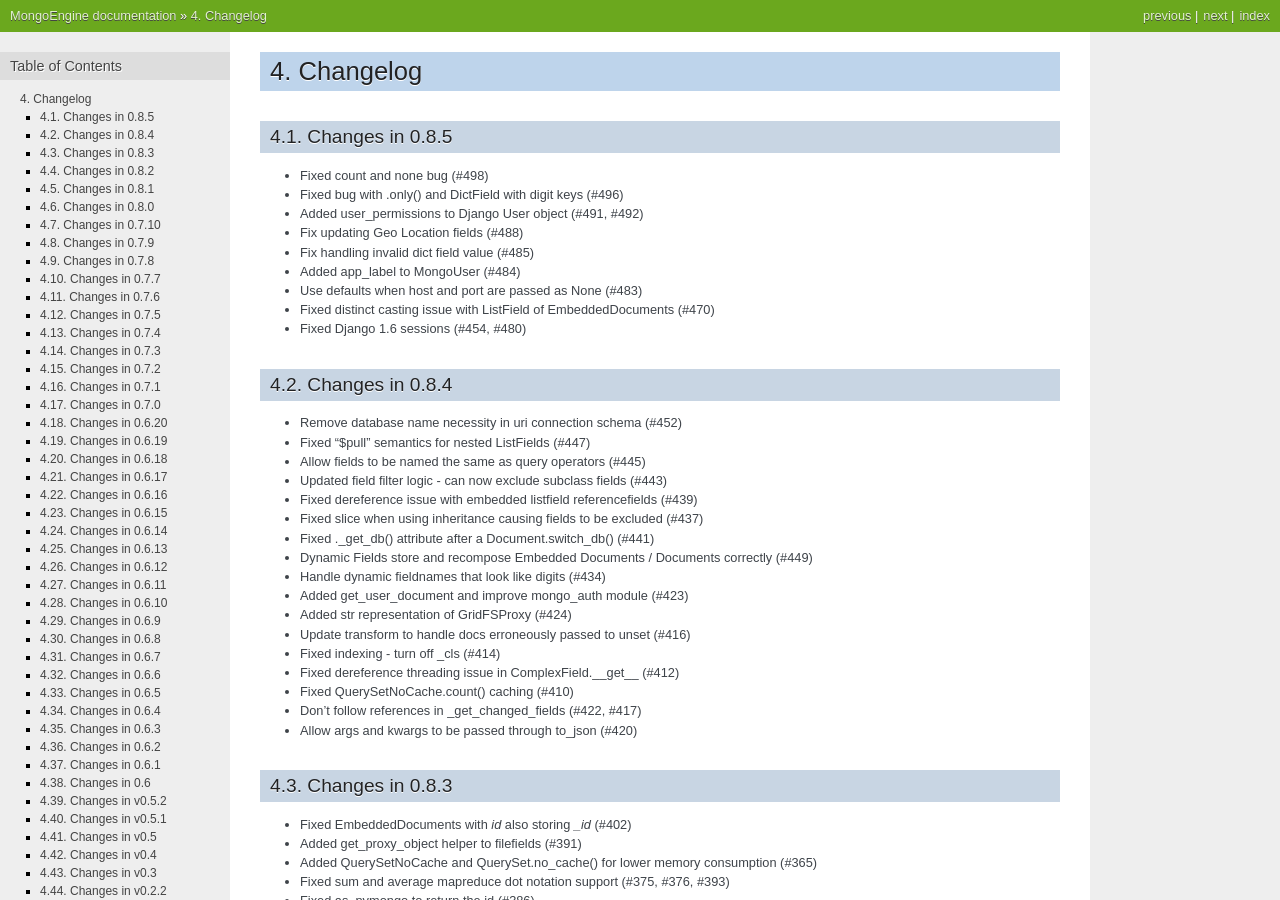
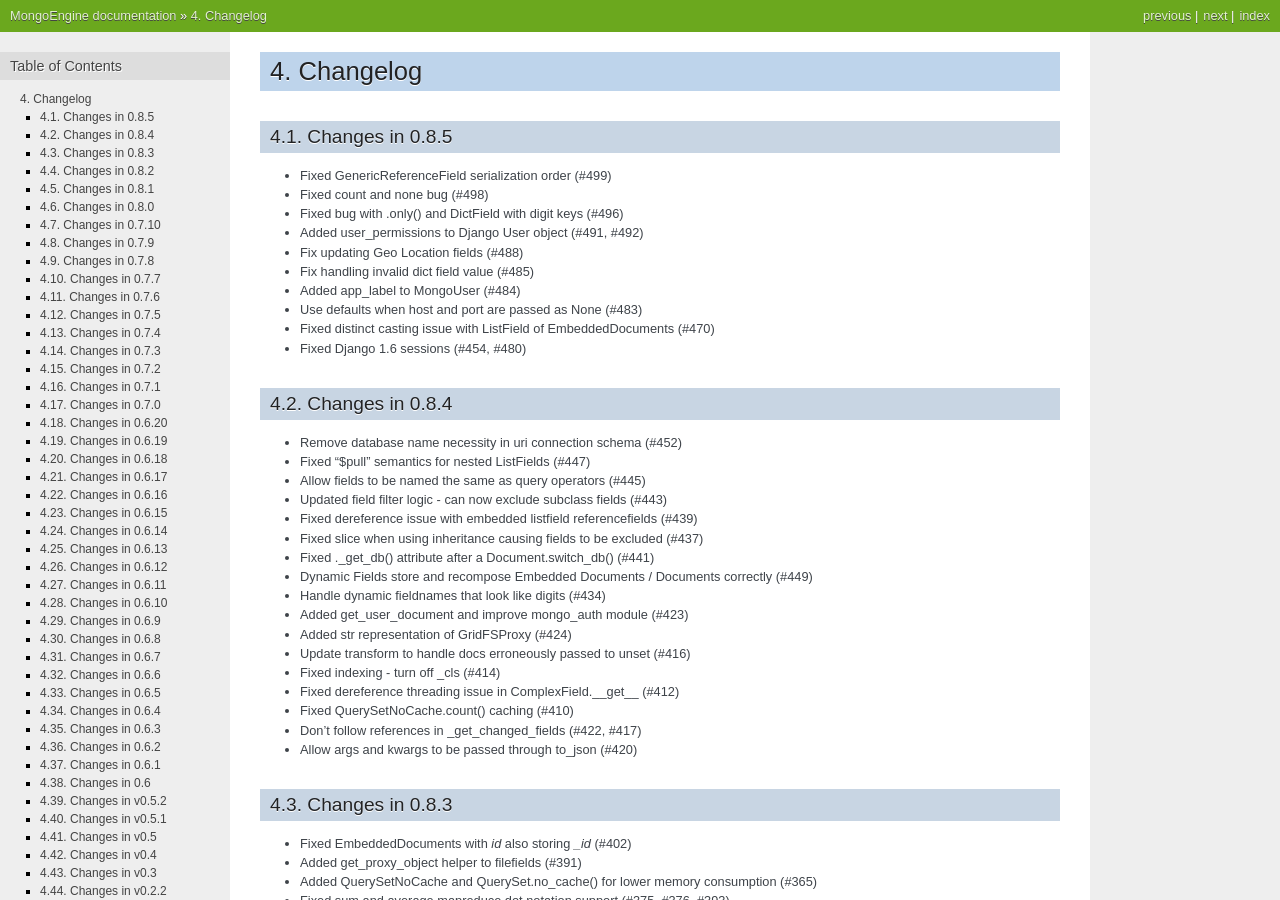
Before and after one commit to MongoEngine/mongoengine, a Sphinx documentation site: the page built from docs/changelog.rst, in a window 1280 px wide and 900 px high. Built offline with Sphinx 7.4.7, drawn with Linux system fonts in a browser that asks for light colours; the version number could not be read and is left out.

Commit message:
Updated changelog and AUTHORS (#499)

```diff
--- a/docs/changelog.rst
+++ b/docs/changelog.rst
@@ -4,6 +4,7 @@ Changelog
 
 Changes in 0.8.5
 ================
+- Fixed GenericReferenceField serialization order (#499)
 - Fixed count and none bug (#498)
 - Fixed bug with .only() and DictField with digit keys (#496)
 - Added user_permissions to Django User object (#491, #492)
```
Also changed, not shown: 1 other file.
